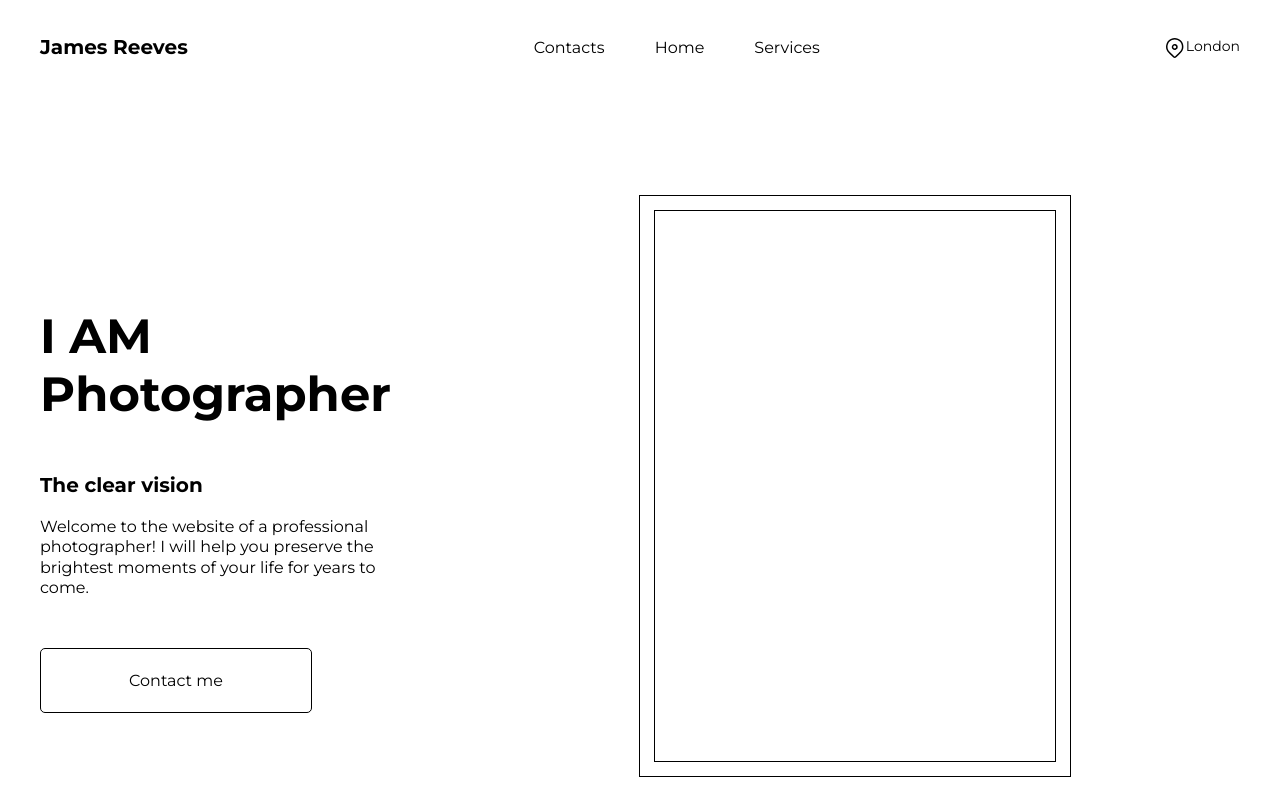
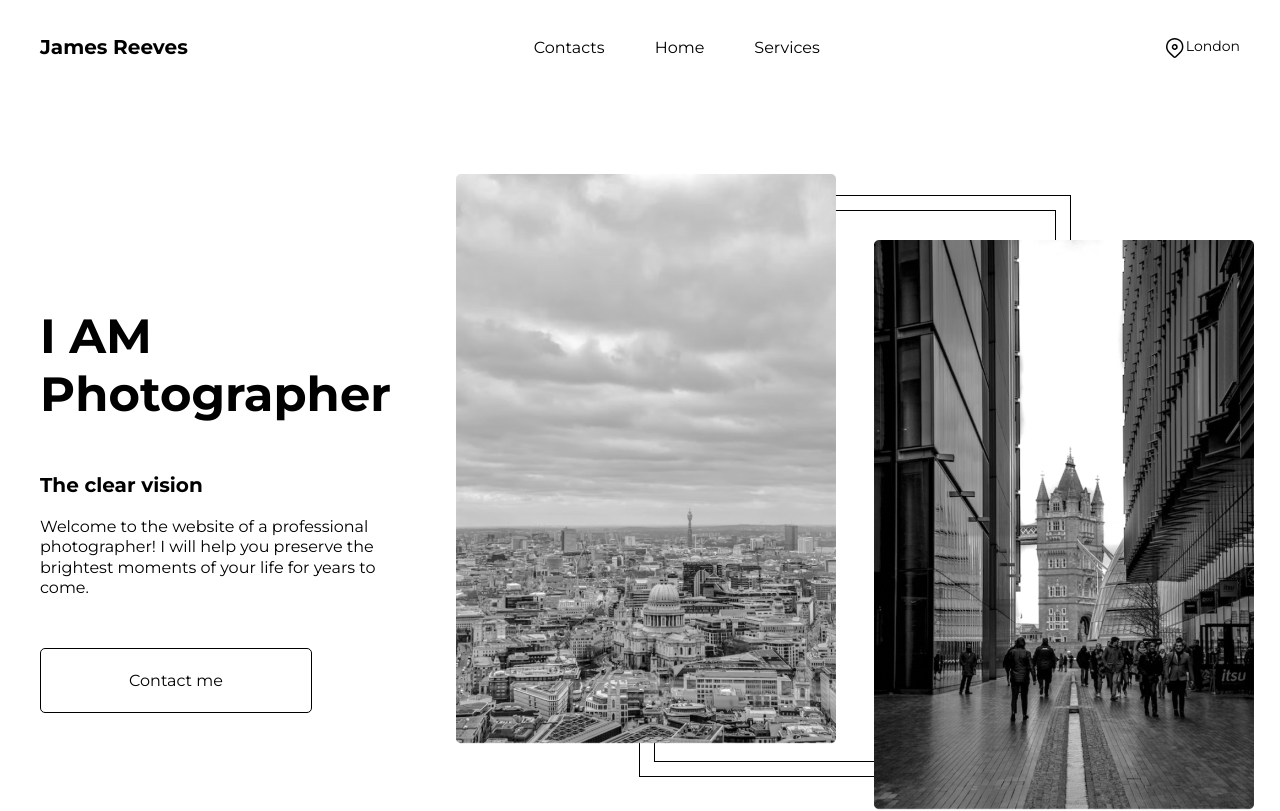
Before and after one commit to Sinzxc/JamesReeves, a plain HTML site: page index.html in a window 1280 px wide. Shown: the top 811 px of the page. Drawn offline with Linux system fonts and the light colour scheme; the site is published under a folder, as on GitHub Pages, so addresses that start at the root find nothing.

Commit message:
Update style.css1

```diff
--- a/css/style.css
+++ b/css/style.css
@@ -130,13 +130,13 @@ a{
     height: 630px;
 }
 .index_image2::after{
-    content: url('/img/image-11.png');
+    content: url('../img/image-11.png');
     position: absolute;
     right : -50%;
     top: 5%;
 }
 .index_image2::before{
-    content: url('/img/image-12.png');
+    content: url('../img/image-12.png');
     position: absolute;
     left : -50%;
     top: -7%;
```
